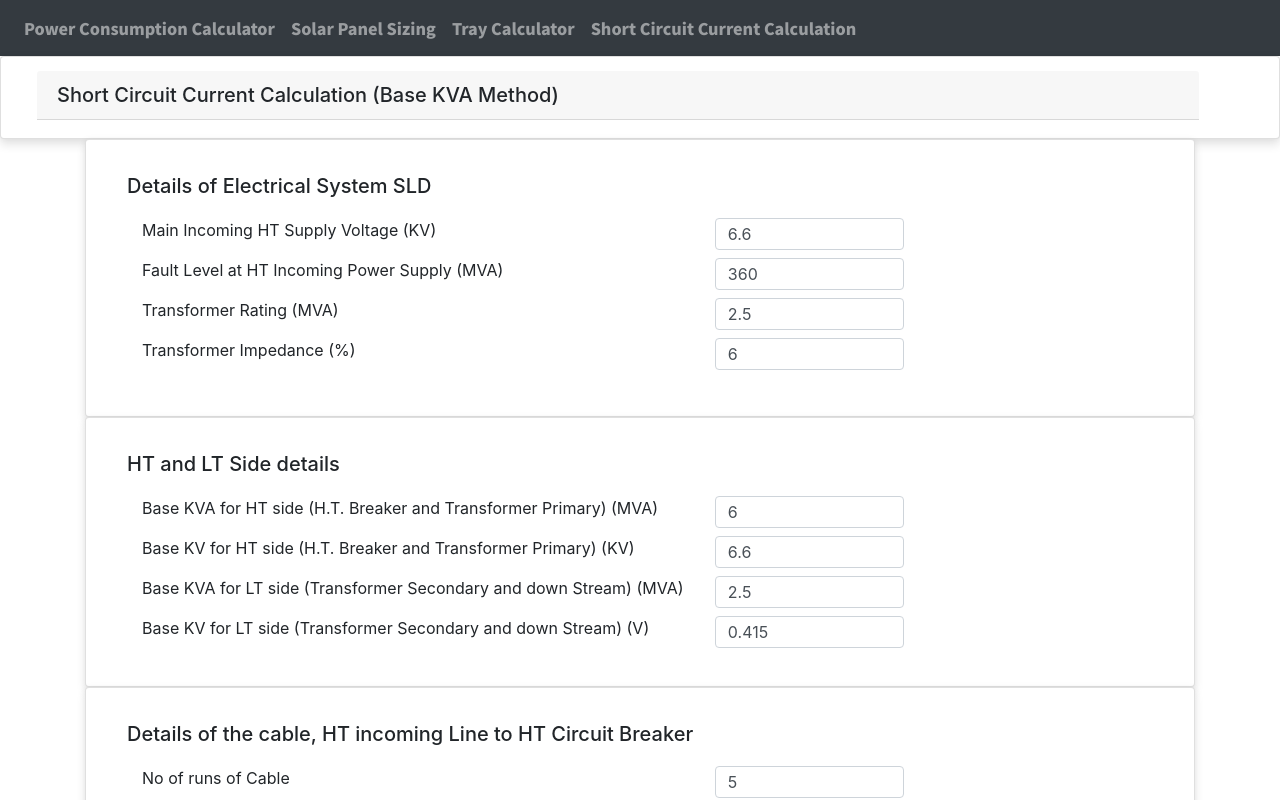
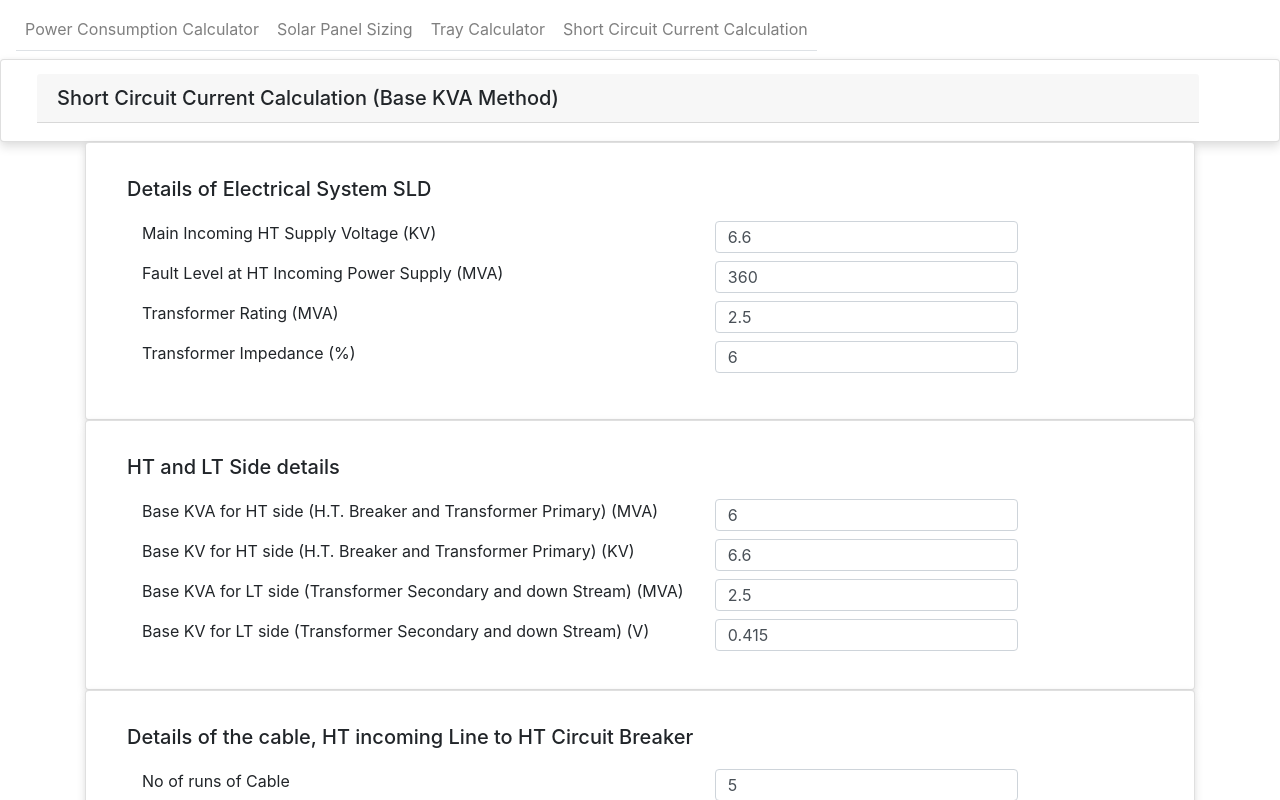
Before and after one commit to Xasiri/electricalLoadCalculator, a React (Create React App) app: page /short-circuit-current-calculation in a window 1280 px wide. Shown: the top 800 px of the page. Built offline with nearby package versions, Linux system fonts and the light colour scheme.

Commit message:
styling further

```diff
--- a/src/components/FormCableTray/ProductRow.js
+++ b/src/components/FormCableTray/ProductRow.js
@@ -37,8 +37,8 @@ function ProductRow(props) {
             }}
           />
     </Col>
-    <Col md={3}>
-    <FormControl as="select"  onChange={handleChange} name="area">
+    <Col md={3} >
+    <FormControl as="select" onChange={handleChange} name="area">
                  {cableArea.map((area) => {
                 return <option value={area}>{area}</option>;
               })}
--- a/src/components/Navbar/Navbar.js
+++ b/src/components/Navbar/Navbar.js
@@ -4,9 +4,9 @@ import './nav.css';
 
 function Navigation() {
   return (
-    <Navbar bg="dark" variant="dark" className='navbarFonts'>
-      <Nav >
-        <Nav.Link href="/">Power Consumption Calculator</Nav.Link>
+    <Navbar bg="white" variant="light" >
+      <Nav className='nav-tabs'>
+        <Nav.Link  href="/">Power Consumption Calculator</Nav.Link>
         <Nav.Link href="solar-panel-sizing">Solar Panel Sizing</Nav.Link>
         <Nav.Link href="cable-tray-calculator">Tray Calculator</Nav.Link>
         <Nav.Link href="short-circuit-current-calculation">
--- a/src/components/Navbar/nav.css
+++ b/src/components/Navbar/nav.css
@@ -1,23 +1,6 @@
-.ul {
-  list-style-type: none;
-  margin: 0;
-  padding: 0;
-  overflow: hidden;
-  background-color: #333;
+
+.navbarFonts{
+  /* font-family: 'GothamBold'; */
+  font-weight: 700;
+  color: blue;
 }
-
-.li {
-  float: left;
-  border-right:1px solid #bbb;
-}
-
-.a {
-  display: block;
-  color: white;
-  text-align: center;
-  padding: 14px 16px;
-  text-decoration: none;
-}
-.navbarFonts{
-  font-family: 'Noto Sans TC';
-}
--- a/src/containers/CableTray/CableTrayData.js
+++ b/src/containers/CableTray/CableTrayData.js
@@ -39,7 +39,7 @@ const CableTrayData = ({products}) =>{
               <Col>
               <InputGroup className="mb-3 w-50">
                 <InputGroup.Prepend>
-                </InputGroup.Prepend>
+
                 <FormControl onChange={(event) =>traySizeHandler(event,"width")}
                   type="number"
                             id="quantity"
@@ -53,6 +53,7 @@ const CableTrayData = ({products}) =>{
                 name="height"
                 min="0"
                 defaultValue='100'/>
+                 </InputGroup.Prepend>
               </InputGroup>
 
               </Col>
--- a/src/containers/ShortCircuitCurrentCalculation/DetailsofElectricalSystem.js
+++ b/src/containers/ShortCircuitCurrentCalculation/DetailsofElectricalSystem.js
@@ -1,5 +1,5 @@
 import React from 'react'
-import {Card,Col,Row} from 'react-bootstrap'
+import {Card,Col,Row,InputGroup} from 'react-bootstrap'
 import InputCell from './InputCell'
 
 const DetailsofElectricalSystem = (props) => {
--- a/src/containers/ShortCircuitCurrentCalculation/InputCell.js
+++ b/src/containers/ShortCircuitCurrentCalculation/InputCell.js
@@ -8,7 +8,7 @@ const InputCell = (props) => {
 
 
   return (
-    <FormControl className='w-50'
+    <FormControl
       // onChange={addHandler}
         id={props.id}
         name={props.type}
--- a/src/index.css
+++ b/src/index.css
@@ -1,7 +1,7 @@
 body {
   margin: 0;
   font-family: -apple-system, BlinkMacSystemFont, 'Segoe UI', 'Roboto', 'Oxygen',
-    'Ubuntu', 'Cantarell', 'Fira Sans', 'Droid Sans', 'Helvetica Neue','Yanone Kaffeesatz','Noto Sans TC',
+    'Ubuntu', 'Cantarell', 'Fira Sans', 'Droid Sans', 'Helvetica Neue','Yanone Kaffeesatz','Noto Sans TC','GothamBold'
     sans-serif;
   -webkit-font-smoothing: antialiased;
   -moz-osx-font-smoothing: grayscale;
@@ -11,3 +11,7 @@ code {
   font-family: source-code-pro, Menlo, Monaco, Consolas, 'Courier New',
     monospace;
 }
+@font-face {
+  font-family: 'GothamBold';
+  src: local('GothamBold'), url(./GothamBold.ttf) format('ttf');
+}
```
Also changed, not shown: src/GothamBold.ttf (added).
